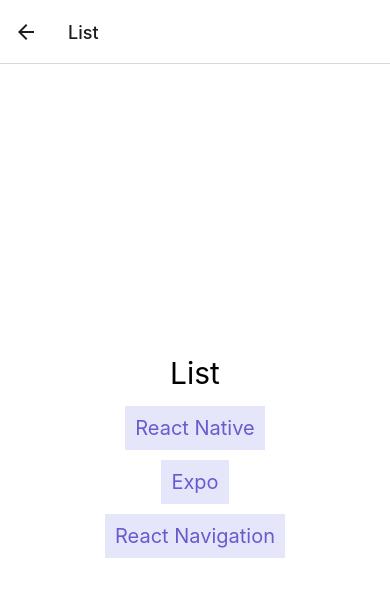
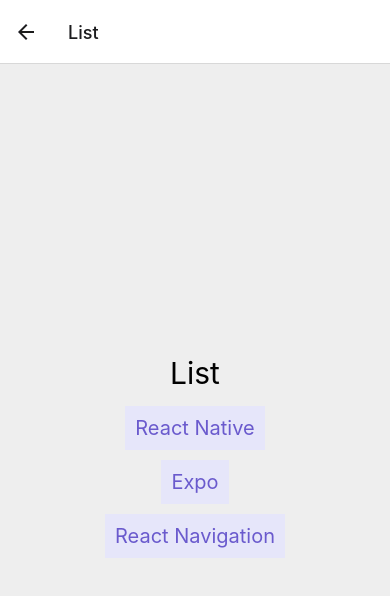
Before and after one commit to Hyogyeong8/ToDoApp_ReactNative, a React Native app: screen /List in a window 390 px wide. Shown: the top 596 px of the page. Built offline with nearby package versions, Linux system fonts and the light colour scheme.

Commit message:
Add: options of screens

```diff
--- a/src/navigations/Stack.js
+++ b/src/navigations/Stack.js
@@ -6,9 +6,16 @@
 
 const StackNav = () => {
   return (
-    <Stack.Navigator initialRouteName="Home">
+    <Stack.Navigator
+      initialRouteName="Home"
+      screenOptions={{ cardStyle: { backgroundColor: "#eee" } }}
+    >
       <Stack.Screen name="List" component={List} />
-      <Stack.Screen name="Home" component={Home} />
+      <Stack.Screen
+        name="Home"
+        component={Home}
+        options={{ cardStyle: { backgroundColor: "#fff" } }}
+      />
       <Stack.Screen name="Chat" component={Chat} />
     </Stack.Navigator>
   );
--- a/src/screens/Chat.js
+++ b/src/screens/Chat.js
@@ -6,7 +6,6 @@
   flex: 1;
   align-items: center;
   justify-content: center;
-  background-color: #fff;
 `;
 
 const StyledText = styled.Text`
--- a/src/screens/Home.js
+++ b/src/screens/Home.js
@@ -4,7 +4,6 @@
 
 const Container = styled.View`
   align-items: center;
-  background-color: #fff;
 `;
 
 const StyledText = styled.Text`
--- a/src/screens/List.js
+++ b/src/screens/List.js
@@ -6,7 +6,6 @@
   flex: 1;
   align-items: center;
   justify-content: center;
-  background-color: #fff;
 `;
 
 const StyledText = styled.Text`
```
